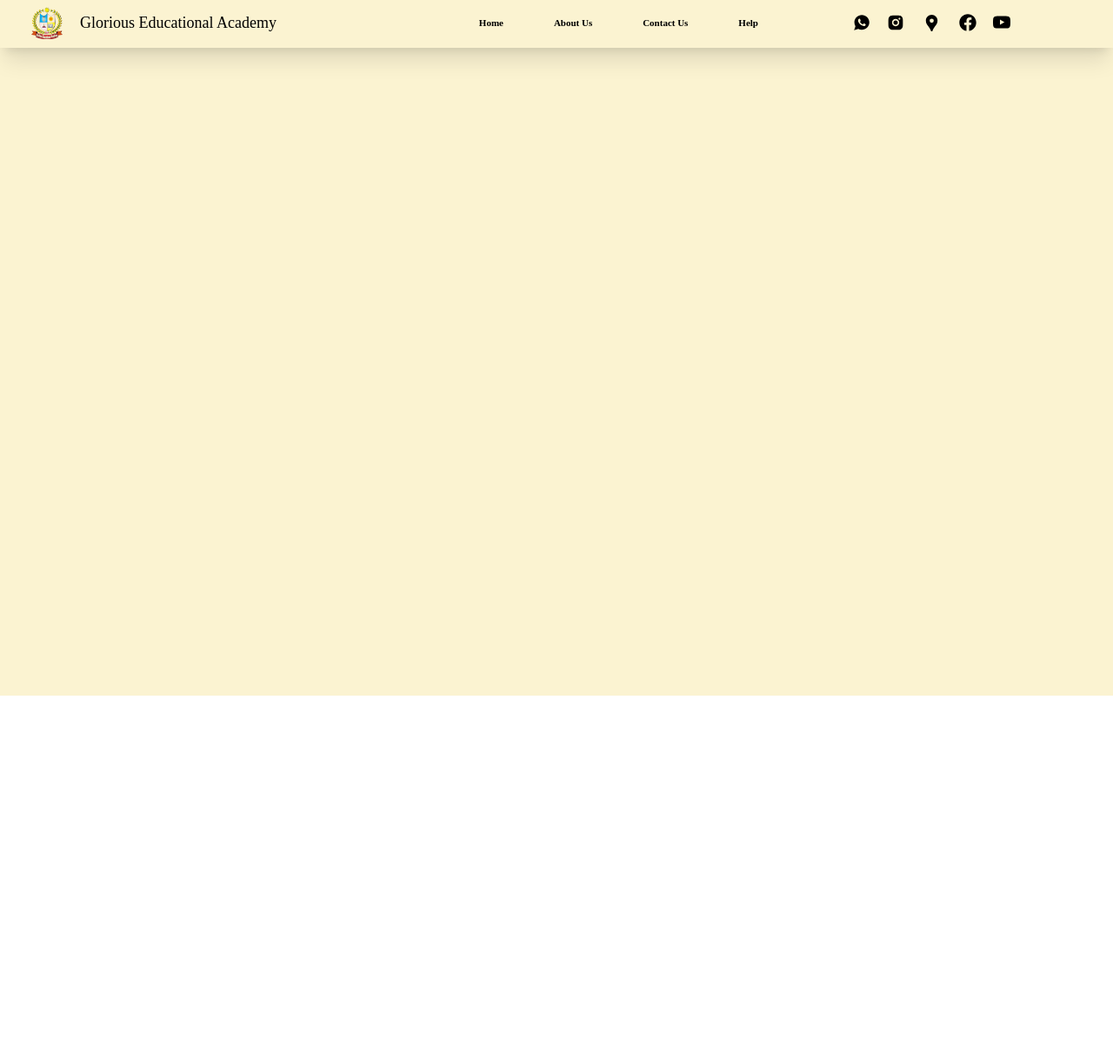
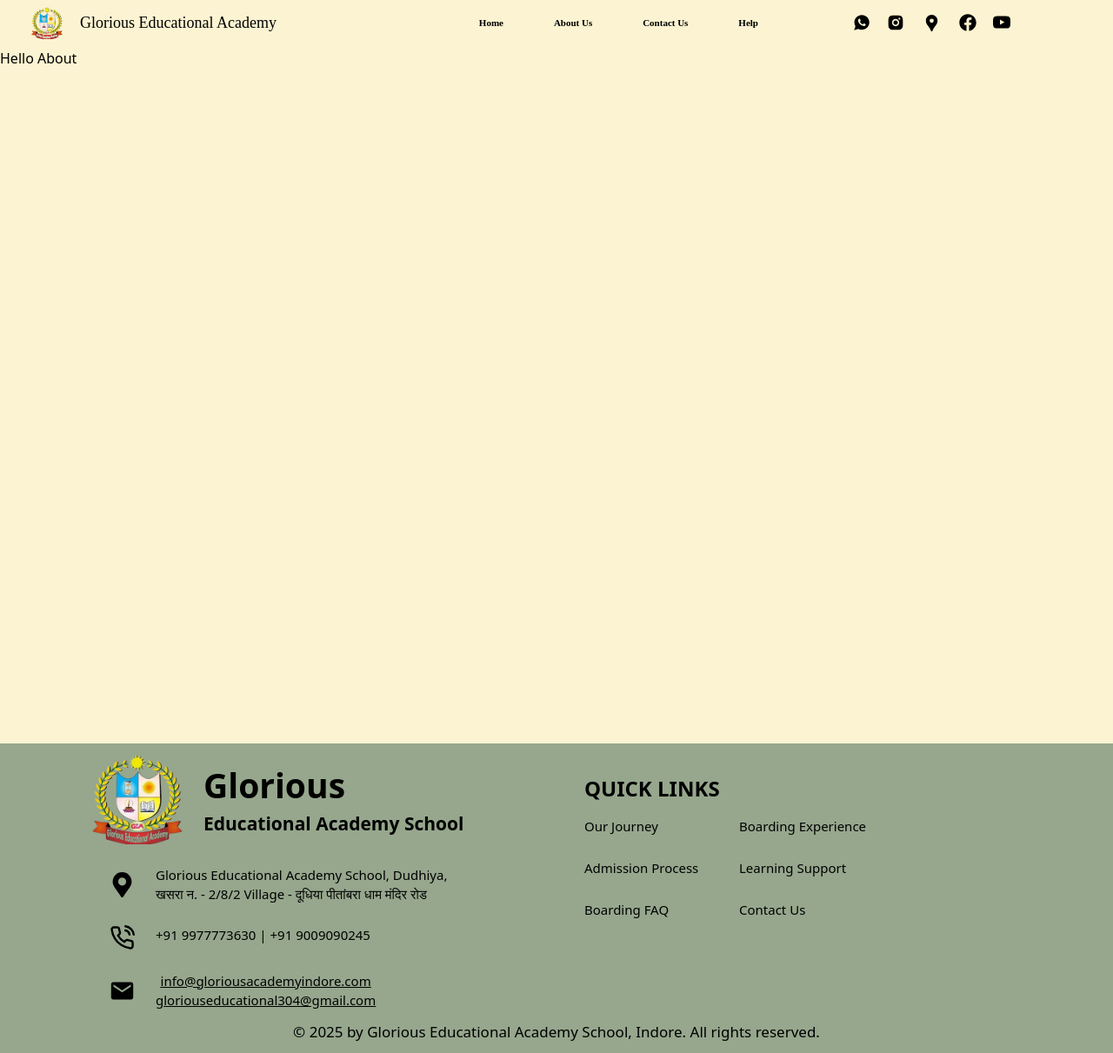
Before and after one commit to Gopalsuner1/Glorious-Educational-Web, a React (Vite) app: page /about in a window 1280 px wide. Shown: the whole page at 87% size. Before the commit the page ends 800 px from the top, so only its background shows below. Built offline with nearby package versions, Linux system fonts and the light colour scheme; a web font is replaced by a local one.

Commit message:
new changes

```diff
--- a/src/App.jsx
+++ b/src/App.jsx
@@ -1,23 +1,37 @@
-
-import { BrowserRouter, Link, Route, Routes } from 'react-router-dom'
-import './App.css'
+import React from 'react'
+import { createBrowserRouter, RouterProvider } from 'react-router-dom'
 import Home from './pages/Home'
 import About from './pages/About'
 import Contact from './pages/Contact'
+import AppLayout from './components/Layout/AppLayout'
+import Error from './pages/Error'
 
-function App() {
-  return (
-    <BrowserRouter>
+const router = createBrowserRouter([
+  {
+    path:'/',
+    element:<AppLayout/>,
+    errorElement:<Error/>,
+    children:[
+      {
+    path:"/",
+    element:<Home/>
+  },
+  {
+    path:"about",
+    element:<About/>
+  },
+  {
+    path:"contact",
+    element:<Contact/>
+  }
+    ]
+  },
 
 
-      <Routes>
-        <Route path="/" element={<Home/>} />
-        <Route path="/about" element={<About/>} />
-        <Route path="/contact" element={<Contact />} />
-      </Routes>
-    </BrowserRouter>
+])
 
-  )
+const App = () => {
+  return <RouterProvider router={router}/>
 }
 
 export default App
--- a/src/components/Footer.jsx
+++ b/src/components/Footer.jsx
@@ -1,4 +1,4 @@
-import logo from "../assets/logo.png";
+
 import { FiPhoneCall } from "react-icons/fi";
 import { FaMapMarkerAlt } from "react-icons/fa";
 import { IoMdMail } from "react-icons/io";
@@ -7,7 +7,7 @@ const Footer = () => {
     <div className="w-full h-fit  gap-5 md:gap-0 md:pl-[90px] md:pr-[90px] pt-3   flex flex-col md:flex-row md:flex-wrap  bg-[#96A78D]">
       <div className=" md:h-fit  h-[50%] pl-4 flex flex-col md:w-1/2 w-full md:gap-6 gap-4">
         <div className="flex md:gap-6 items-center pl-4 md:pl-0 gap-2 w-full ">
-          <img className="md:w-26 md:h-26 h-11 w-11" src={logo} alt="school logo" />
+          <img className="md:w-26 md:h-26 h-11 w-11" src="src/assets/logo.png" alt="school logo" />
           <div>
             <h1 className="font-bold md:text-[39px] text-[17px] ">Glorious</h1>
             <h4 className="font-bold text-nowrap md:text-[21px] text-[13px] ">
--- a/src/components/Header.jsx
+++ b/src/components/Header.jsx
@@ -4,6 +4,7 @@ import { RiInstagramFill } from "react-icons/ri";
 import { MdLocationPin } from "react-icons/md";
 import { FaFacebook } from "react-icons/fa";
 import { BsYoutube } from "react-icons/bs";
+import { NavLink } from "react-router-dom";
 import styles from "../styles/Header.module.css";
 
 const Header = () => {
@@ -23,36 +24,36 @@ const Header = () => {
           className={` md:w-[50%] w-[65%] text-[11px]  flex items-center justify-around font-bold ${styles.f4}`}
         >
           <li className={`relative ${styles.line}`}>
-            <a href="/">Home</a>
+            <NavLink to='/'>Home</NavLink>
           </li>
           <li className={`relative ${styles.line}`}>
-            <a href="/about">About Us</a>
+            <NavLink to='about'>About Us</NavLink>
           </li>
           <li className={`relative ${styles.line}`}>
-            <a href="/contact">Contact Us</a>
+            <NavLink to='contact'>Contact Us</NavLink>
           </li>
           <li className={`relative ${styles.line}`}>
-            <a href="/help">Help</a>
+            <NavLink to='help'>Help</NavLink>
           </li>
         </ul>
 
         <div className="flex items-center text-[14px] justify-around w-[35%] md:pl-[70px] md:pr-[70px] pl-[10px] pr-[10px] md:w-[45%]">
           <a
-            href="https://wa.me/+919009090245"
+            href="https://wa.me/+919009090245" target="_blank"
             className="hover:text-green-500 md:text-[20px]"
             aria-label="WhatsApp"
           >
             <IoLogoWhatsapp />
           </a>
           <a
-            href="https://www.instagram.com/gloriouseducational1"
+            href="https://www.instagram.com/gloriouseducational1" target="_blank"
             className="hover:text-pink-500  md:text-[20px]"
             aria-label="Instagram"
           >
             <RiInstagramFill />
           </a>
           <a
-            href="https://maps.app.goo.gl/3hkr77T7hst62tDu5"
+            href="https://maps.app.goo.gl/3hkr77T7hst62tDu5" target="_blank"
             className="hover:text-shadow-red-400  md:text-[23px]"
             aria-label="Map"
           >
@@ -60,13 +61,13 @@ const Header = () => {
           </a>
           <a
             href="https://www.facebook.com/Glorious-Educational-Academy-225348011584920/"
-            className="hover:text-blue-700  md:text-[20px]"
+            className="hover:text-blue-700  md:text-[20px]" target="_blank"
             aria-label="Facebook"
           >
             <FaFacebook />
           </a>
           <a
-            href="https://www.youtube.com/@gloriouseducational"
+            href="https://www.youtube.com/@gloriouseducational" target="_blank"
             className="hover:text-red-700  md:text-[20px]"
             aria-label="YouTube"
           >
--- /dev/null
+++ b/src/components/Layout/AppLayout.jsx
@@ -0,0 +1,15 @@
+import React from 'react'
+import Header from '../Header'
+import Footer from '../Footer'
+import { Outlet } from 'react-router-dom'
+
+const AppLayout = () => {
+  return (
+  <div className='bg-[#FBF3D1] scroll-smooth box-border overflow-y-auto overflow-x-hidden'>
+         <Header></Header>
+         <Outlet></Outlet>
+         <Footer></Footer>
+  </div>)
+}
+
+export default AppLayout
--- a/src/pages/About.jsx
+++ b/src/pages/About.jsx
@@ -1,10 +1,9 @@
 import React from 'react'
-import Header from '../components/Header'
 
 const About = () => {
   return (
     <div className='h-screen w-screen bg-[#FBF3D1]'>
-      <Header/>
+      <h1>Hello About</h1>
     </div>
   )
 }
--- a/src/pages/Contact.jsx
+++ b/src/pages/Contact.jsx
@@ -1,9 +1,8 @@
 import React from 'react'
-import Header from '../components/Header'
 const Contact = () => {
   return (
     <div className='h-screen w-screen bg-[#FBF3D1]'>
-          <Header/>
+          <h1>Contact</h1>
         </div>
   )
 }
--- /dev/null
+++ b/src/pages/Error.jsx
@@ -0,0 +1,18 @@
+import React from 'react'
+import { NavLink } from 'react-router-dom'
+
+const Error = () => {
+  return (
+    <div >
+        <div className='m-auto font-bold mt-5  w-fit' >
+            <h1>Page Not Found Sorry </h1>
+            <button className='bg-blue-600 p-3 font-bold rounded-2xl'>
+              <NavLink to='/'>Home</NavLink>
+             </button>
+        </div>
+
+    </div>
+  )
+}
+
+export default Error
--- a/src/pages/Home.jsx
+++ b/src/pages/Home.jsx
@@ -1,18 +1,14 @@
 import React from 'react'
-import Header from '../components/Header'
 import Poster from '../components/Poster'
 import Card1 from '../components/Card1'
 import p3 from '../assets/p3.jpg'
-import Footer from '../components/Footer'
 const Home = () => {
   return (
-    <div className='w-full h-[100vh] overflow-y-auto overflow-x-hidden  flex flex-col gap-6 scroll-smooth bg-[#FBF3D1] '>
-        <Header/>
+    <div className='mt-5 mb-5  flex flex-col gap-6'>
         <main className='w-full  h-fit flex flex-col items-center gap-10'>
           <Poster/>
           <Card1 image={p3}/>
           {/* <Card1 image={p3}/> */}
-          <Footer/>
         </main>
     </div>
   )
```
Also changed, not shown: 1 other file (tests, documents, lock files or other folders).
